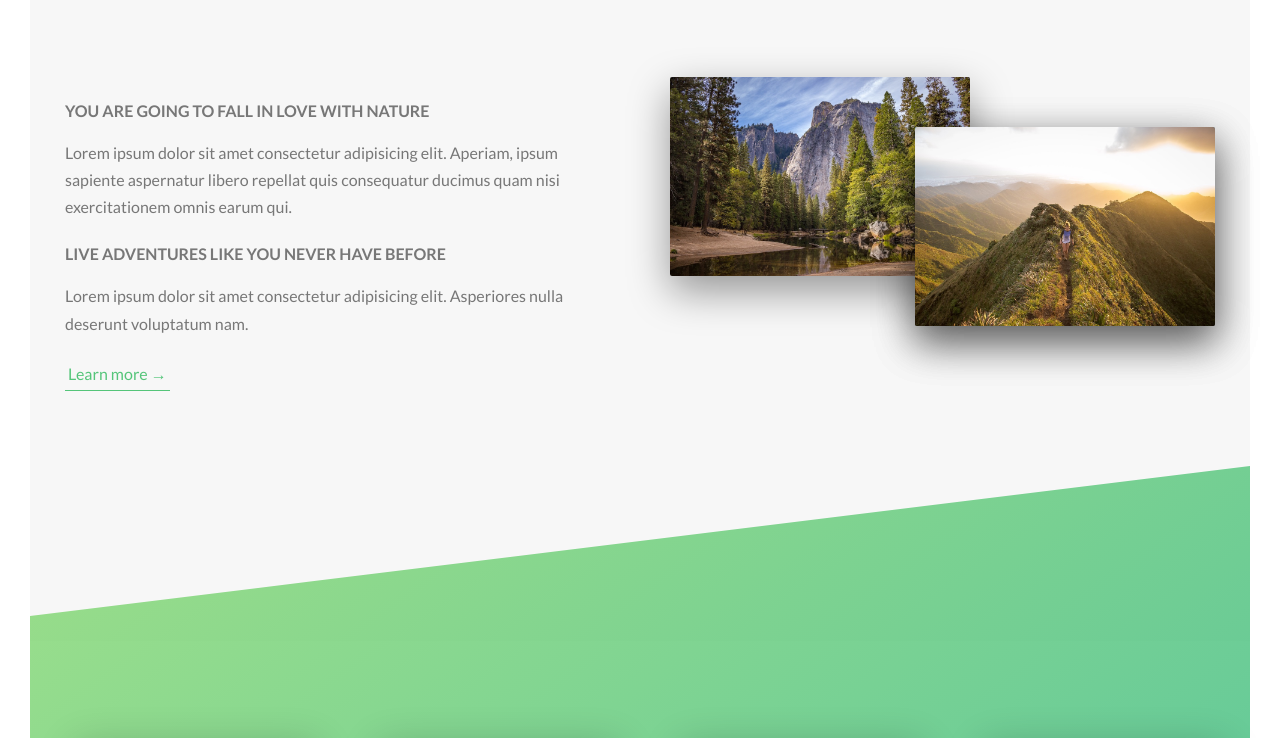
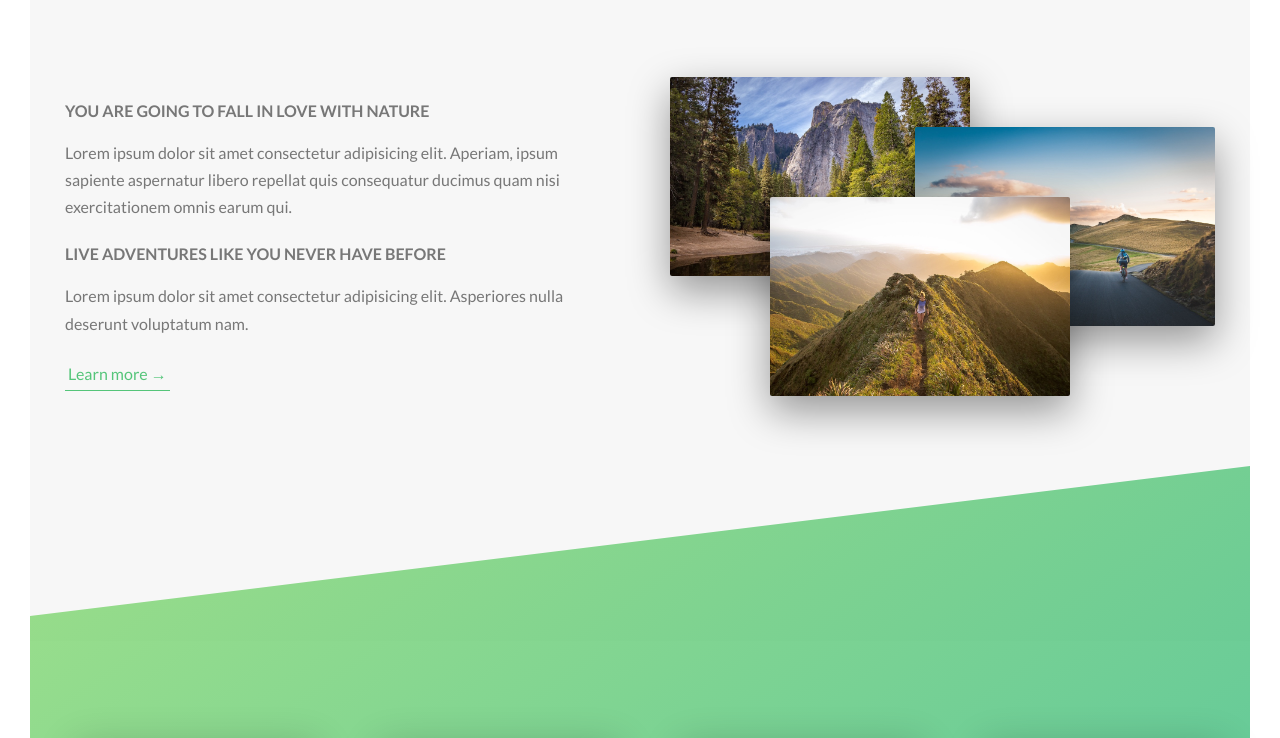
Before and after one commit to ahmedwelhakim/jonas-advanced-css-course-udemy, a website: page Natours/starter/index.html in a window 1280 px wide. Shown: the part 943-1681 px from the top of the page. Drawn offline with Linux system fonts and the light colour scheme.

Commit message:
fixing a typo bug

```diff
--- a/Natours/starter/index.html
+++ b/Natours/starter/index.html
@@ -94,7 +94,7 @@
 
                         <img srcset="img/nat-3.jpg 300w, img/nat-3-large.jpg 1000w"
                             sizes="(max-width: 56.25em) 15vw, (max-width: 37.5em) 24vw,"
-                            class="composition__photo composition__photo--p2" src="img/nat-3-large.jpg" alt="photo 3">
+                            class="composition__photo composition__photo--p3" src="img/nat-3-large.jpg" alt="photo 3">
 
                     </div>
                 </div>
```
Also changed, not shown: Natours/starter/dist/index.html.
